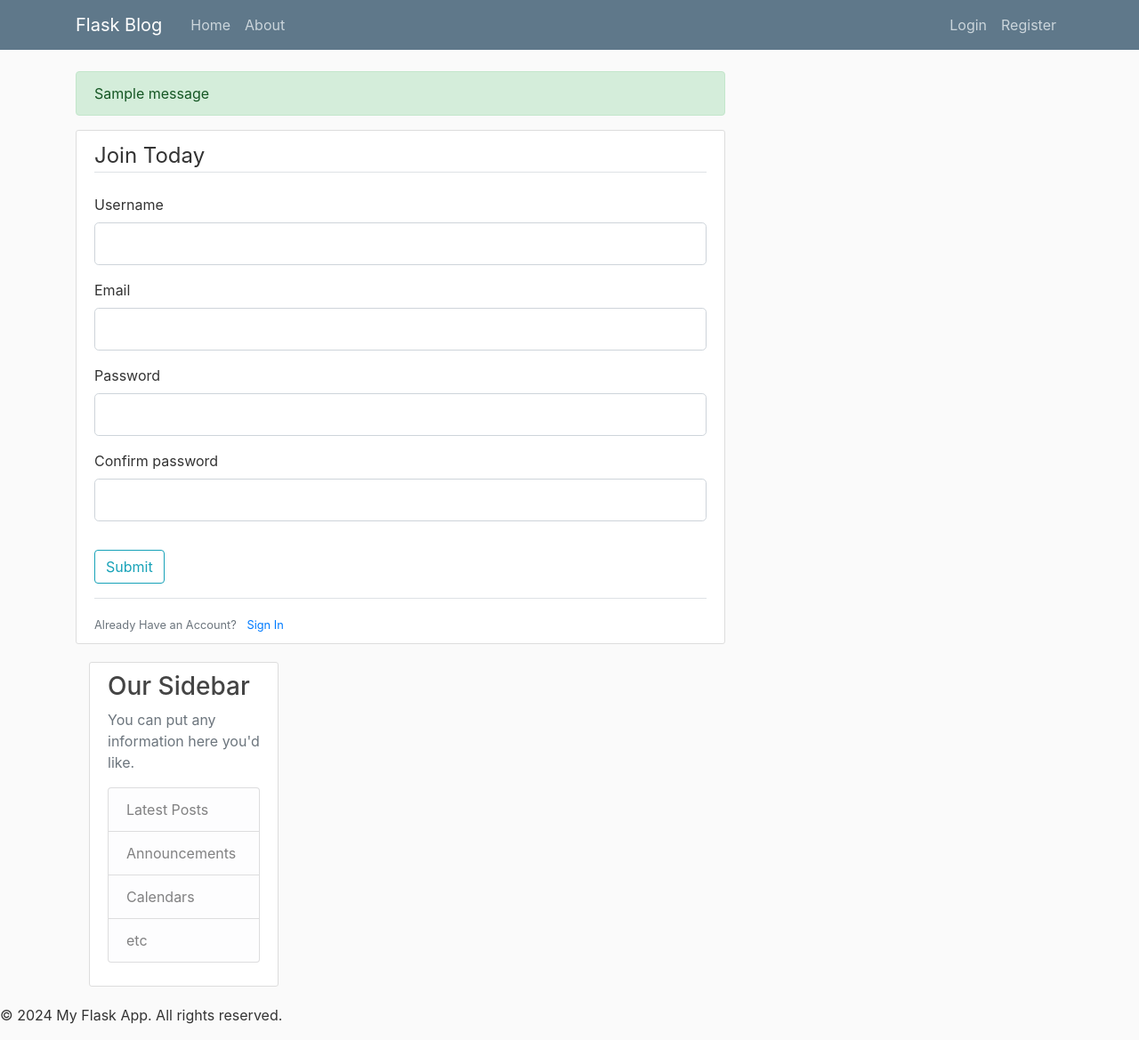
After one commit to mouadalami/Data-Projects-Portfolio, a Python web app: template flask/templates/register.html in a window 1280 px wide. The commit adds this page. Shown: the whole page at 89% size. Run offline with Jinja, Linux system fonts and the light colour scheme; the template is opened without the code that fills it: most values are stand-ins (such as "Sample title", 1, 10 or a date in 2020); one stand-in notice (Sample message) is shown; form fields are guessed from the names that the template uses; some libraries are stand-ins or nearby versions.

Commit message:
templates

```diff
--- a/flask/templates/base.html
+++ b/flask/templates/base.html
@@ -30,13 +30,13 @@
           </button>
           <div class="collapse navbar-collapse" id="navbarToggle">
             <div class="navbar-nav mr-auto">
-              <a class="nav-item nav-link" href="/">Home</a>
-              <a class="nav-item nav-link" href="/about">About</a>
+              <a class="nav-item nav-link" href="{{ url_for('home') }}">Home</a>
+              <a class="nav-item nav-link" href="{{ url_for('about') }}">About</a>
             </div>
             <!-- Navbar Right Side -->
             <div class="navbar-nav">
-              <a class="nav-item nav-link" href="/login">Login</a>
-              <a class="nav-item nav-link" href="/register">Register</a>
+              <a class="nav-item nav-link" href="{{ url_for('login') }}">Login</a>
+              <a class="nav-item nav-link" href="{{ url_for('register') }}">Register</a>
             </div>
           </div>
         </div>
@@ -47,7 +47,16 @@
     <main role="main" class="container">
       <div class="row">
         <div class="col-md-8">
-          {% block content %}{% endblock %}
+            {% with messages = get_flashed_messages(with_categories = true) %}
+            {% if messages %}
+                {% for category, message in messages %}
+                    <div class="alert alert-{{ category }}">
+                        {{ message }}
+                    </div>
+                {% endfor %}
+            {% endif %}
+            {% endwith %}
+            {% block content %}{% endblock %}
         </div>
         <div class="col-md-4">
           <div class="content-section">
--- /dev/null
+++ b/flask/templates/register.html
@@ -0,0 +1,70 @@
+{% extends "base.html" %}
+{% block content %}
+    <div class="content-section">
+        <form method="POST" action="">
+            {{ form.hidden_tag() }}
+            <fieldset class="form-group">
+                <legend class="border-bottom mb-4">Join Today</legend>
+                <div class="form-group">
+                    {{ form.username.label(class="form-control-label") }}
+                    {% if form.username.errors %}
+                        {{ form.username(class="form-control form-control-lg is-invalid") }}
+                        <div class="invalid-feedback">
+                            {% for error in form.username.errors %}
+                                <span>{{ error }}</span>
+                            {% endfor %}
+                        </div>
+                    {% else %}
+                        {{ form.username(class="form-control form-control-lg") }}
+                    {% endif %}
+                </div>
+                <div class="form-group">
+                    {{ form.email.label(class="form-control-label") }}
+                    {% if form.email.errors %}
+                        {{ form.email(class="form-control form-control-lg is-invalid") }}
+                        <div class="invalid-feedback">
+                            {% for error in form.email.errors %}
+                                <span>{{ error }}</span>
+                            {% endfor %}
+                        </div>
+                    {% else %}
+                        {{ form.email(class="form-control form-control-lg") }}
+                    {% endif %}
+                </div>
+                <div class="form-group">
+                    {{ form.password.label(class="form-control-label") }}
+                    {% if form.password.errors %}
+                        {{ form.password(class="form-control-label form-control-lg is-invalid") }}
+                        <div class="invalid-feedback">
+                            {% for error in form.password.errors %}
+                                <span>{{ error }}</span>
+                            {% endfor %}
+                        </div>
+                    {% else %}
+                        {{ form.password(class="form-control form-control-lg") }}
+                    {% endif %}
+                </div>
+                <div class="form-group">
+                    {{ form.confirm_password.label(class="form-control-label") }}
+                    {% if form.confirm_password.errors %}
+                        {{ form.confirm_password(class="form-control form-control-lg is-invalid") }}
+                        <div class="invalid-feedback">
+                            {% for error in form.confirm_password.errors %}
+                                <span>{{ error }}</span>
+                            {% endfor %}
+                        </div>
+                    {% else %}
+                        {{ form.confirm_password(class="form-control form-control-lg") }}
+                    {% endif %}
+                </div>
+            </fieldset>
+            <div class="form-group">
+                {{ form.submit(class="btn btn-outline-info")}}
+            </div>
+        </form>
+    <div class="border-top pt-3">
+        <small class="text-muted">
+            Already Have an Account? <a class="ml-2" href=" {{ url_for('login') }} ">Sign In</a>
+        </small>
+    </div>
+{% endblock %}
```
Also changed, not shown: flask/forms.py (added, +25 -0 lines), flask/learn_flask.py (+22 -2 lines), flask/templates/login.html (added, +53 -0 lines), 3 other files.
